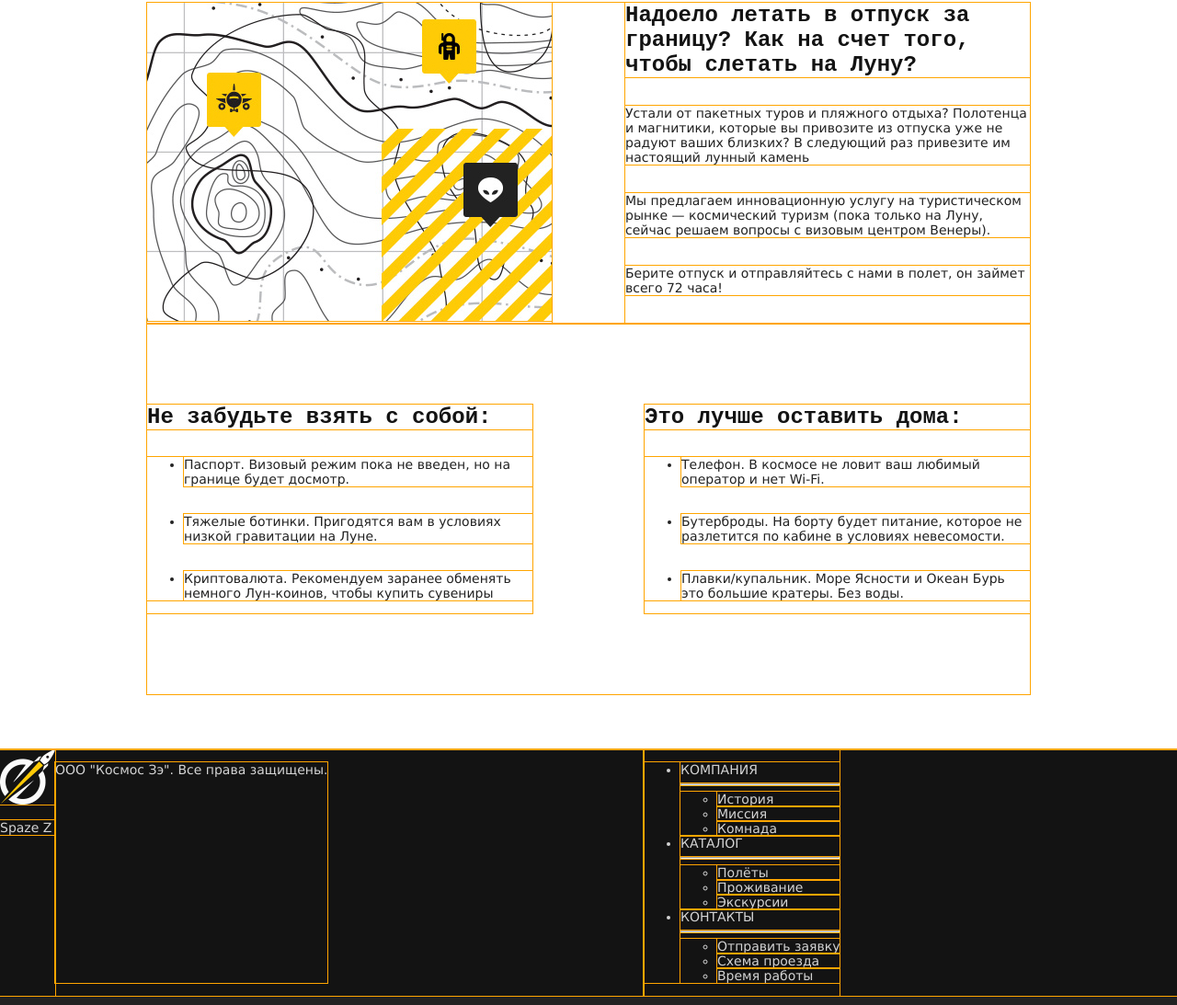
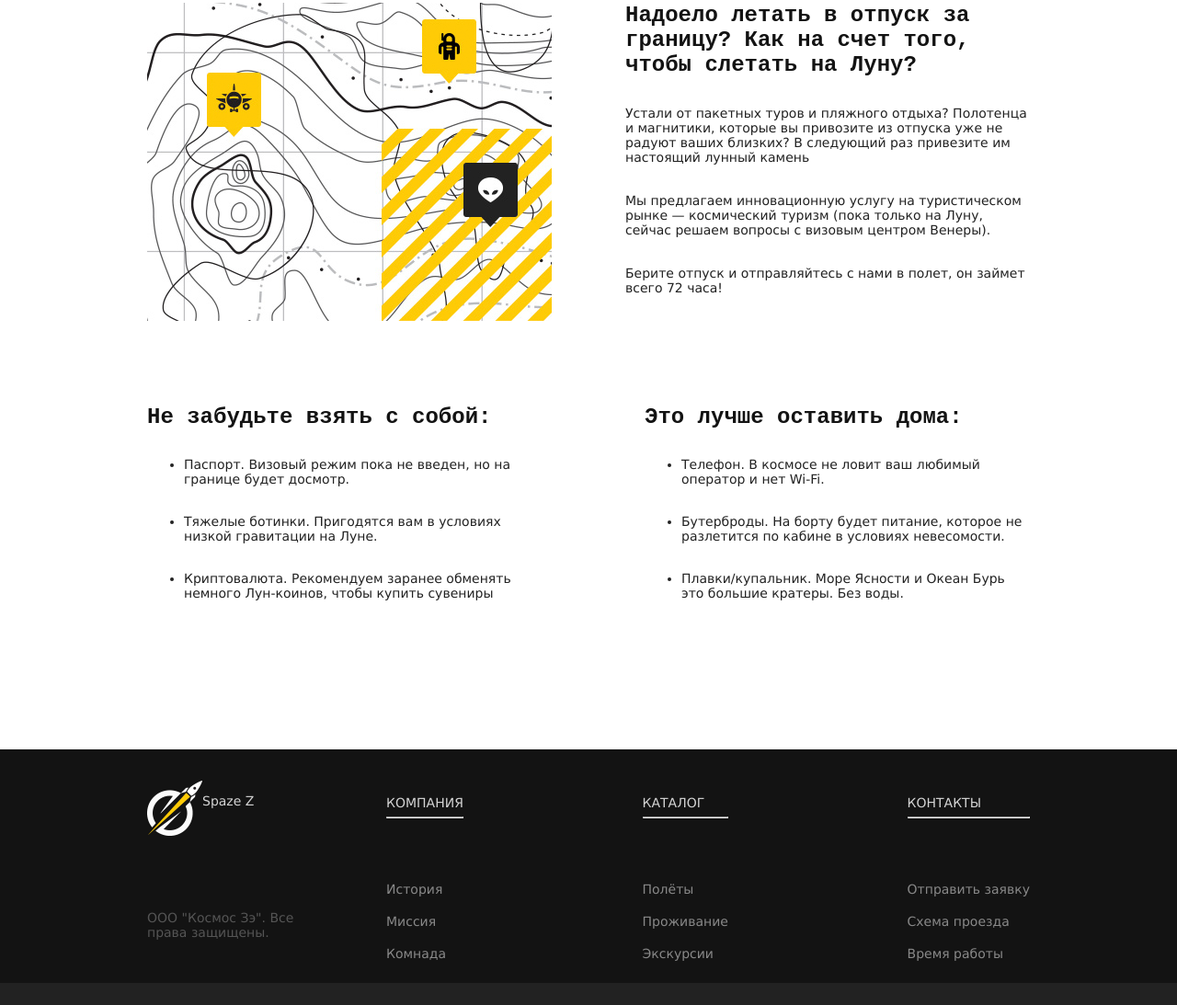
Before and after one commit to AlinaVenkova/alinavenkova.github.io, a plain HTML site: page index.html in a window 1280 px wide. Shown: the part 1041-2134 px from the top of the page at 92% size. Drawn offline with Linux system fonts and the light colour scheme.

Commit message:
Add files via upload

```diff
--- a/css/style.css
+++ b/css/style.css
@@ -1,12 +1,12 @@
 * {
-    outline: 1px solid orange;
+    ----outline: 1px solid orange;
 }
 
 body {
     width: 1280px;
     margin: 0px auto;
     padding: 10px 0px;
-    background-color:  #222;
+    background-color: #222;
     font-family: "Verdana", sans-serif;
     font-size: 14px;
     color: #d4d4d4;
@@ -18,6 +18,7 @@ footer,
 div {
     margin: 0px
 }
+
 header {
     margin: 0px;
     margin-bottom: 10px;
@@ -51,30 +52,33 @@ h1 {
     color: #fff;
     font-weight: bold;
 }
+
 .img_logo {
     width: 60px;
     padding: 0px;
     margin-right: 60px;
 }
+
 а {
     text-decoration: none;
 }
-header a{
+
+header a {
     color: #d4d4d4;
 }
 
-.icon{
+.icon {
     float: right;
 }
 
-.first_screen{
+.first_screen {
     margin: 0px;
     padding: 0px 80px 100px;
     display: flex;
     justify-content: space-between;
 }
 
-.block_heading{
+.block_heading {
     margin: 0px;
     padding: 70px 70px 70px 125px;
     width: 245px;
@@ -82,35 +86,36 @@ header a{
 
 }
 
-.block_img{
+.block_img {
     width: 440px;
 }
 
-.content{
+.content {
     display: flex;
     flex-direction: column;
 }
 
-.icons {
+.icons {}
 
-}
-
-.section_features{
+.section_features {
     display: flex;
     padding: 34px 160px;
     justify-content: space-between;
     background-color: #131313;
 
 }
-.section_features_element{
+
+.section_features_element {
     padding: 40px 0px;
     width: 180px;
 }
+
 .content {
     background: #ffffff;
     padding: 60px 160px;
     color: #222222;
 }
+
 .description {
     margin: 0px;
     padding: 0px;
@@ -118,6 +123,7 @@ display: flex;
     justify-content: space-between;
 
 }
+
 .discription_element {
     width: 440px;
 
@@ -129,11 +135,12 @@ font-size: 24px;
     color: #131313;
     margin: 0px;
 }
+
 .content p {
     margin-top: 31px;
 }
 
-.documents{
+.documents {
     display: flex;
     justify-content: space-between;
 
@@ -150,15 +157,65 @@ font-size: 24px;
     width: 419px;
     padding: 0px;
 }
+
 .footer {
     background: #131313;
     display: flex;
-
-}
-.Spazez {
-display: flex;
-    width: 700px;
-}
+    padding: 0px 160px;
+    justify-content: space-between;
 
 
 }
+
+.Spazez {
+    display: flex;
+    flex-direction: column;
+    width: 180px;
+    height: 254px;
+    justify-content: space-around;
+
+}
+
+.rocket{
+    display: flex;
+
+}
+
+.menu,
+.submenu{
+    padding: 0px;
+    margin: 0px;
+}
+
+.menu {
+display: flex;
+    width: 700px;
+    justify-content: space-between;
+list-style: none;
+    padding-top: 50px;
+
+
+}
+.submenu {
+list-style: none;
+    margin-top: 60px;
+    line-height: 2.5;
+    color: #898989;
+
+}
+button {
+    height: 50px;
+    width: 240px;
+    background: #ffcb06;
+    border-radius: 25px;
+}
+button:hover {
+    height: 50px;
+    width: 240px;
+    background-color: #ffcb06;
+     border: 2px solid black;
+
+}
+.SpazExx {
+    color: #555555;
+}
```
Lines whose indentation alone changed are shown as unchanged.
